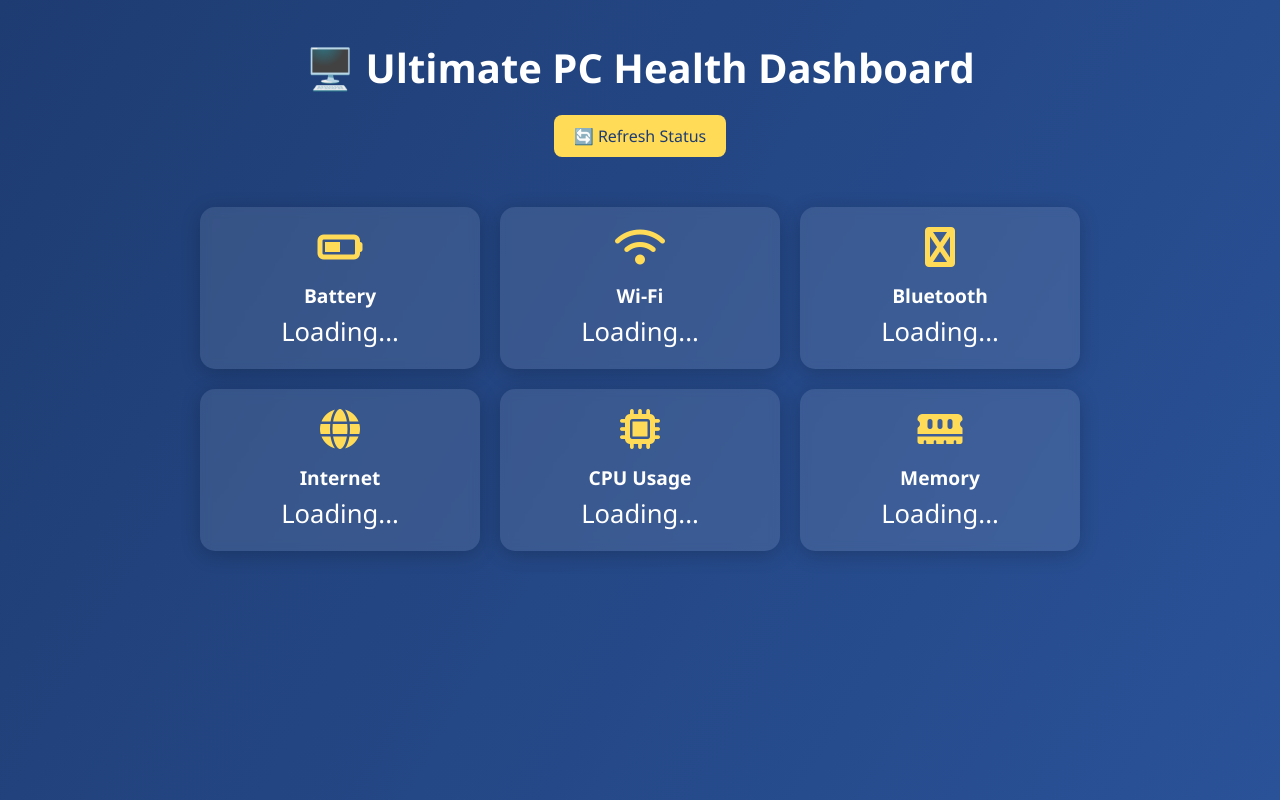
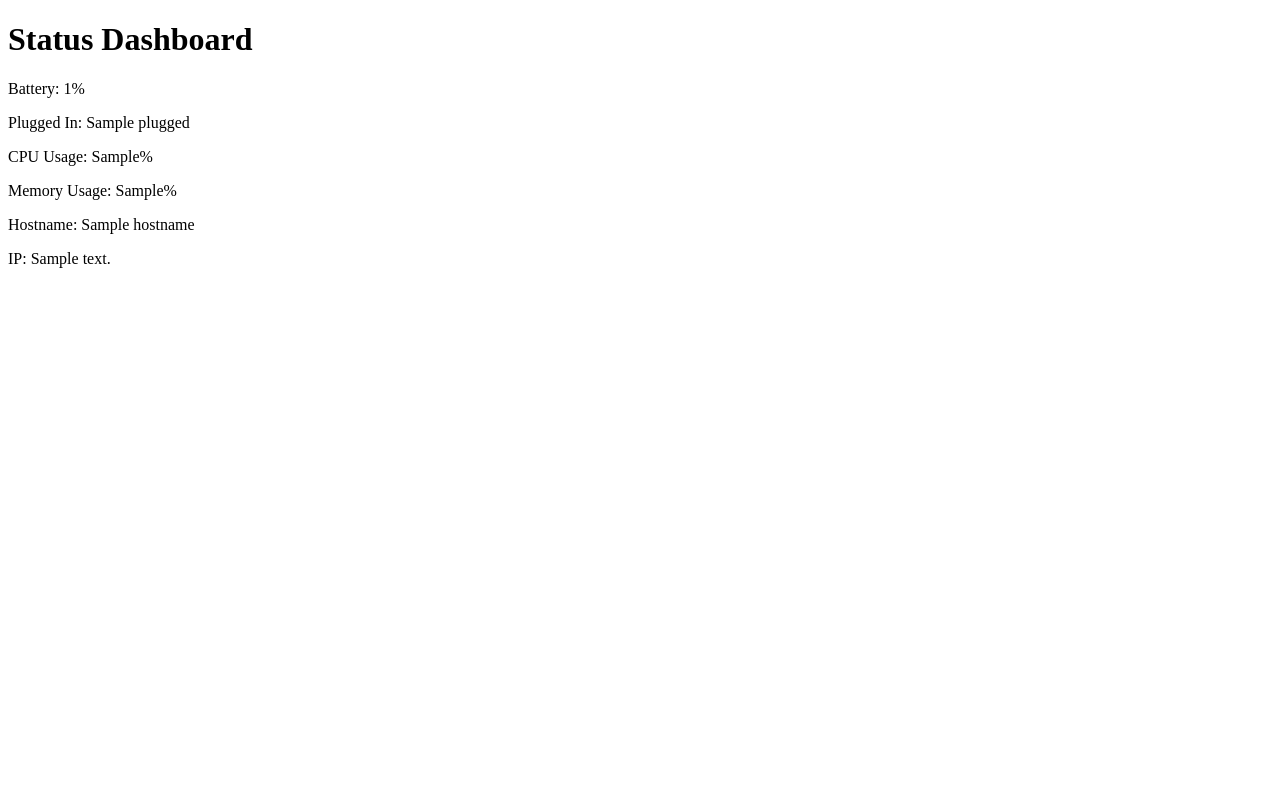
Before and after one commit to varun2005pro/laptop_health_moniter_deploy, a Flask app: template templates/index.html in a window 1280 px wide. Run offline with Flask 3, Linux system fonts and the light colour scheme; the template is opened without the code that fills it: most values are stand-ins (such as "Sample title", 1, 10 or a date in 2020).

Commit message:
Update index.html

```diff
--- a/templates/index.html
+++ b/templates/index.html
@@ -1,82 +1,15 @@
 <!DOCTYPE html>
-<html lang="en">
+<html>
 <head>
-  <meta charset="UTF-8" />
-  <meta name="viewport" content="width=device-width, initial-scale=1.0" />
-  <title>Ultimate PC Health Dashboard</title>
-  <link rel="stylesheet" href="https://cdnjs.cloudflare.com/ajax/libs/font-awesome/6.5.0/css/all.min.css" />
-  <style>
-    * { margin: 0; padding: 0; box-sizing: border-box; font-family: 'Segoe UI', sans-serif; }
-    body {
-      background: linear-gradient(120deg, #1e3c72, #2a5298);
-      color: white;
-      display: flex;
-      flex-direction: column;
-      align-items: center;
-      min-height: 100vh;
-    }
-    h1 { margin-top: 40px; font-size: 2.5em; animation: fadeIn 1s ease-in-out; }
-    .container {
-      margin-top: 30px;
-      display: grid;
-      grid-template-columns: repeat(auto-fit, minmax(280px, 1fr));
-      gap: 20px;
-      max-width: 1200px;
-      padding: 20px;
-      animation: slideUp 1s ease-in-out;
-    }
-    .card {
-      background: rgba(255, 255, 255, 0.1);
-      padding: 20px;
-      border-radius: 15px;
-      box-shadow: 0 4px 20px rgba(0,0,0,0.2);
-      text-align: center;
-      transition: transform 0.3s ease;
-      backdrop-filter: blur(5px);
-    }
-    .card:hover { transform: translateY(-5px); }
-    .icon { font-size: 2.5em; margin-bottom: 15px; color: #ffdb58; }
-    .label { font-weight: bold; margin-bottom: 5px; font-size: 1.2em; }
-    .value { font-size: 1.6em; }
-    @keyframes fadeIn { from {opacity: 0;} to {opacity: 1;} }
-    @keyframes slideUp { from {transform: translateY(30px); opacity: 0;} to {transform: translateY(0); opacity: 1;} }
-    button {
-      margin-top: 20px;
-      padding: 10px 20px;
-      font-size: 1em;
-      background-color: #ffdb58;
-      color: #1e3c72;
-      border: none;
-      border-radius: 8px;
-      cursor: pointer;
-      transition: background-color 0.3s ease;
-    }
-    button:hover { background-color: #ffd000; }
-  </style>
+  <title>Laptop Health</title>
 </head>
 <body>
-  <h1>🖥️ Ultimate PC Health Dashboard</h1>
-  <button onclick="fetchStatus()">🔄 Refresh Status</button>
-  <div class="container" id="statusContainer">
-    <div class="card"><div class="icon fas fa-battery-half"></div><div class="label">Battery</div><div class="value" id="battery">Loading...</div></div>
-    <div class="card"><div class="icon fas fa-wifi"></div><div class="label">Wi-Fi</div><div class="value" id="wifi">Loading...</div></div>
-    <div class="card"><div class="icon fas fa-bluetooth-b"></div><div class="label">Bluetooth</div><div class="value" id="bluetooth">Loading...</div></div>
-    <div class="card"><div class="icon fas fa-globe"></div><div class="label">Internet</div><div class="value" id="internet">Loading...</div></div>
-    <div class="card"><div class="icon fas fa-microchip"></div><div class="label">CPU Usage</div><div class="value" id="cpu">Loading...</div></div>
-    <div class="card"><div class="icon fas fa-memory"></div><div class="label">Memory</div><div class="value" id="memory">Loading...</div></div>
-  </div>
-  <script>
-    async function fetchStatus() {
-      const res = await fetch("/status");
-      const data = await res.json();
-      document.getElementById("battery").innerText = `${data.battery.percent}% (${data.battery.plugged ? "Charging" : "Not Charging"})`;
-      document.getElementById("wifi").innerText = data.wifi;
-      document.getElementById("bluetooth").innerText = data.bluetooth;
-      document.getElementById("internet").innerText = data.internet;
-      document.getElementById("cpu").innerText = `${data.cpu_usage}%`;
-      document.getElementById("memory").innerText = `${data.memory}%`;
-    }
-    fetchStatus();
-  </script>
+  <h1>Status Dashboard</h1>
+  <p>Battery: {{ battery_percent }}%</p>
+  <p>Plugged In: {{ plugged }}</p>
+  <p>CPU Usage: {{ cpu_usage }}%</p>
+  <p>Memory Usage: {{ memory_usage }}%</p>
+  <p>Hostname: {{ hostname }}</p>
+  <p>IP: {{ ip_address }}</p>
 </body>
 </html>
```
